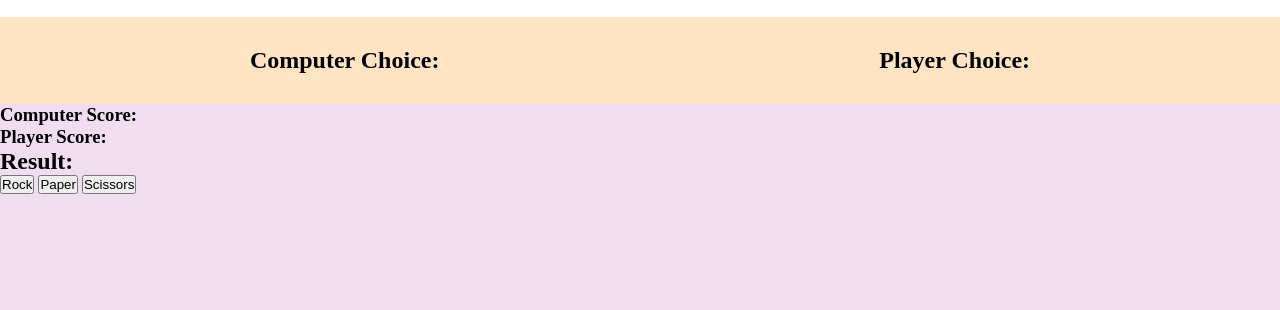
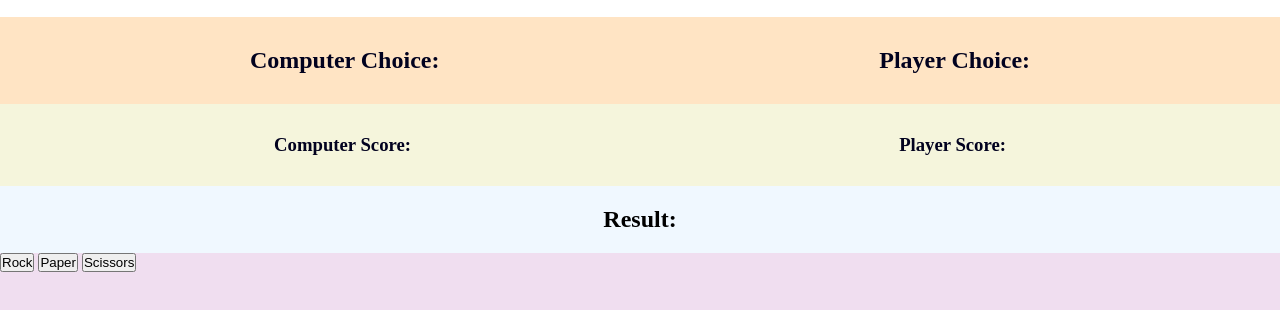
Before and after one commit to Kadunapikin/RockPaperScissors, a plain HTML site: page RockPaperScissors.html in a window 1280 px wide. Shown: the part 60-370 px from the top of the page. Drawn offline with Linux system fonts and the light colour scheme.

Commit message:
add style properties to score-board and result

```diff
--- a/style.css
+++ b/style.css
@@ -19,10 +19,20 @@
     font-family: sans-serif;
 }
 
-.choices-display {
+.choices-display, .score-board {
     display: flex;
     background-color: bisque;
-    text-align: center;
+    color: rgb(2, 2, 31);
     justify-content: space-around;
     padding: 30px;
 }
+
+.score-board {
+background-color: beige;
+}
+
+.result {
+    background-color: aliceblue;
+    padding: 20px;
+    text-align: center;
+}
```
